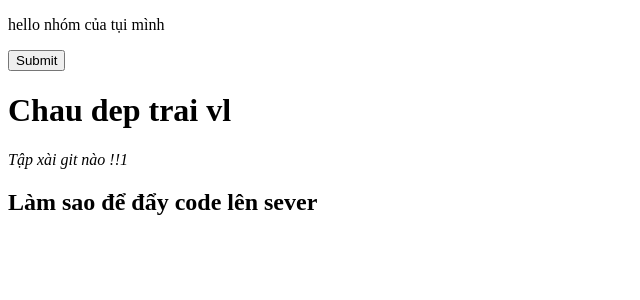
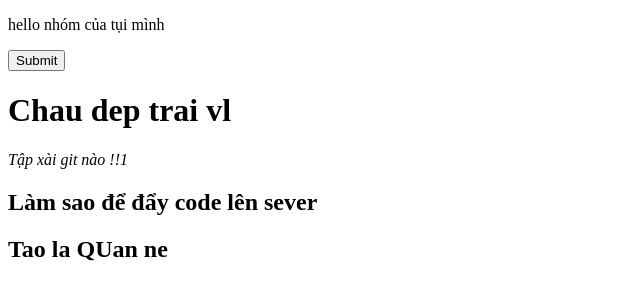
Before and after one commit to VoNgocChau/git-project, a plain HTML site: page index.html in a window 1280 px wide. Shown: the whole page, without its empty margins (0-640 px from the left). Drawn offline with Linux system fonts and the light colour scheme.

Commit message:
Quan Edit

```diff
--- a/index.html
+++ b/index.html
@@ -13,6 +13,6 @@
     <h1>Chau dep trai vl</h1>
     <em>Tập xài git nào !!1</em>
     <h2>Làm sao để đẩy code lên sever</h2>
-
+    <h2>Tao la QUan ne</h2>
 </body>
 </html>
```
